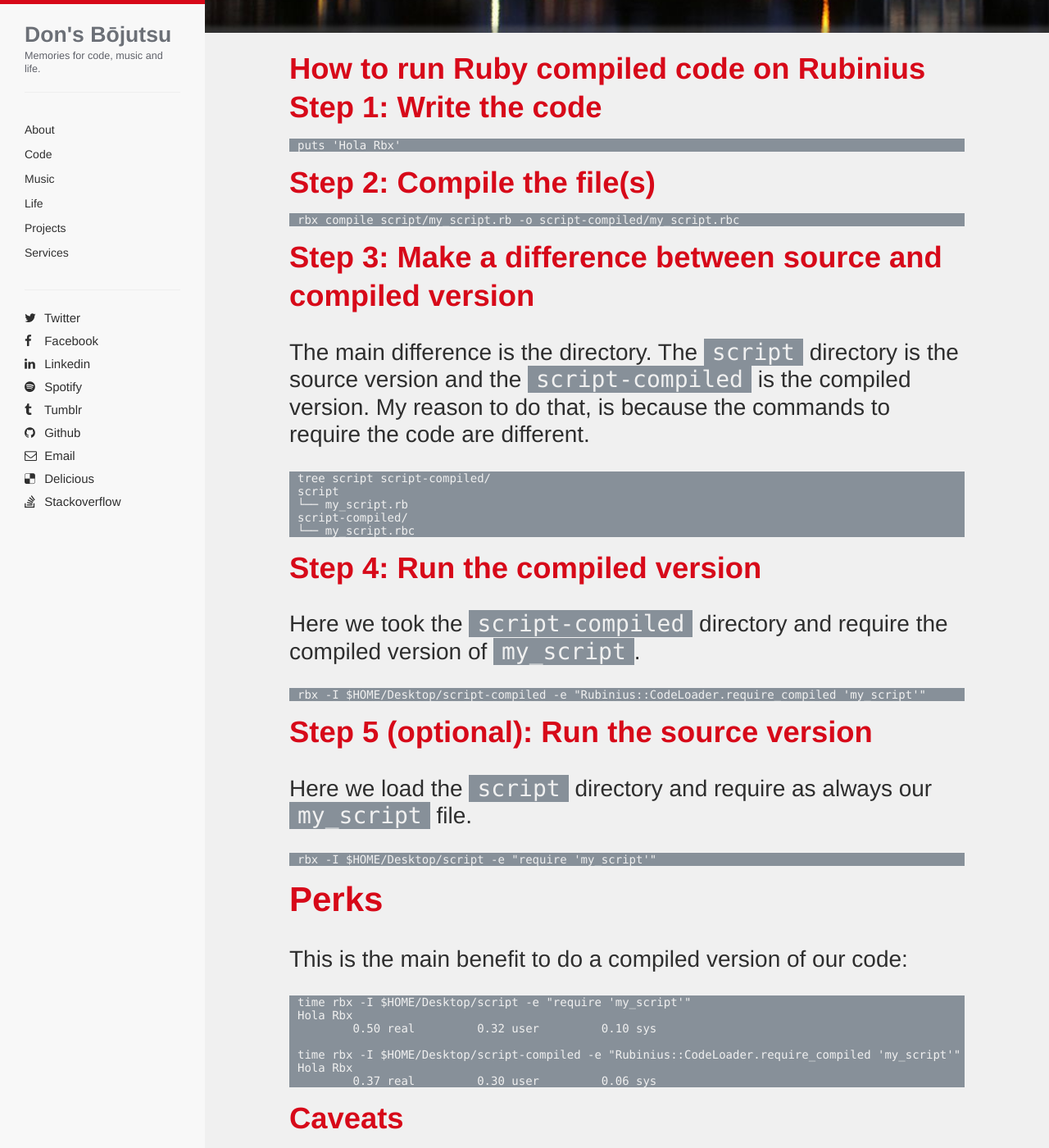
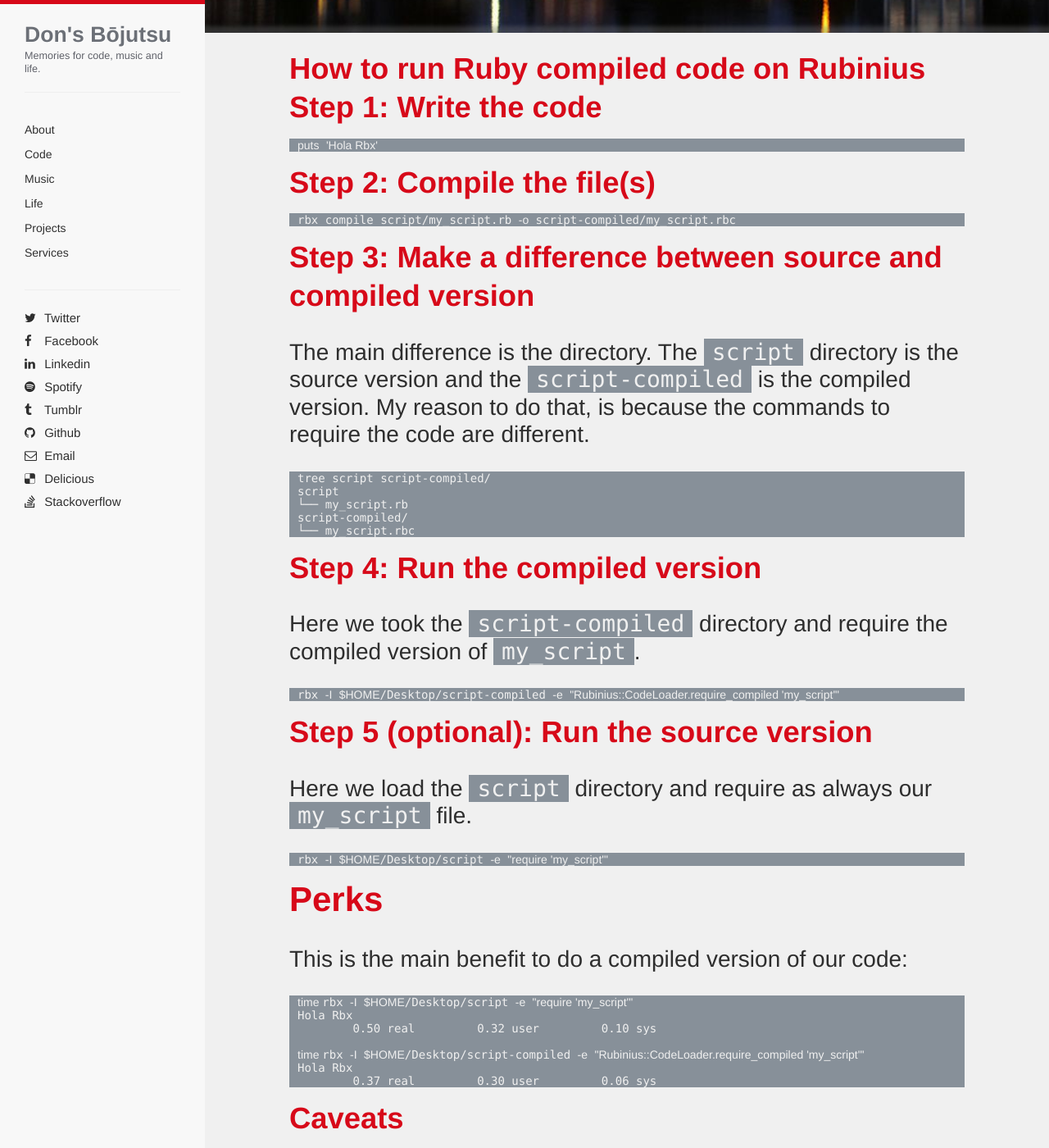
Before and after one commit to gzfrancisco/gzfrancisco.github.io, a Jekyll site: the page built from _posts/2016-07-21-ruby-compiled-code.md, in a window 1280 px wide and 1400 px high, scrolled down 415 px. Shown: the whole window at 82% size. Built offline with Jekyll 4.4.1, drawn with Linux system fonts in a browser that asks for light colours; nearby versions of some CDN libraries; some of the changed text lies outside the part shown.

Commit message:
Changed values

````diff
--- a/Gemfile
+++ b/Gemfile
@@ -4,5 +4,4 @@
 gem 'sass'
 gem 'bourbon'
 gem 'foreman', require: false
-gem 'redcarpet'
-gem 'pygments.rb'
+gem 'kramdown'
--- a/_config.yml
+++ b/_config.yml
@@ -1,10 +1,10 @@
 name: Don's Bōjutsu
 permalink: pretty
-markdown: kramdown
 author: Francisco Granados
 description: 'Blog of Francisco Granados aka gzfrancisco, developer and economist.'
 tagline: 'Memories for code, music and life.'
 keywords: 'gzfrancisco blog, Francisco Granados, iOS developer, ruby programmer'
 timezone: America/Mexico_City
+url: http://gzfrancisco.name
+
 exclude: ['.gitignore', 'Gemfile', 'Gemfile.lock', 'LICENSE', 'Procfile', 'README.md']
-url: http://gzfrancisco.name
--- a/_posts/2016-07-21-ruby-compiled-code.md
+++ b/_posts/2016-07-21-ruby-compiled-code.md
@@ -9,37 +9,43 @@
 ## How to run Ruby compiled code on Rubinius
 
 ## Step 1: Write the code
-```
+
+```ruby
 puts 'Hola Rbx'
 ```
+
 ## Step 2: Compile the file(s)
 
-```
+```bash
 rbx compile script/my_script.rb -o script-compiled/my_script.rbc
 ```
 
 ## Step 3: Make a difference between source and compiled version
+
 The main difference is the directory. The ``script`` directory is the source version and the ``script-compiled`` is the compiled version.
 My reason to do that, is because the commands to require the code are different.
 
-```
+```bash
 tree script script-compiled/
 script
 └── my_script.rb
 script-compiled/
 └── my_script.rbc
 ```
+
 ## Step 4: Run the compiled version
+
 Here we took the ``script-compiled`` directory and require the compiled version of ``my_script``.
 
-```
+```bash
 rbx -I $HOME/Desktop/script-compiled -e "Rubinius::CodeLoader.require_compiled 'my_script'"
 ```
 
 ## Step 5 (optional): Run the source version
+
 Here we load the ``script`` directory and require as always our ``my_script`` file.
 
-```
+```bash
 rbx -I $HOME/Desktop/script -e "require 'my_script'"
 ```
 
@@ -47,7 +53,7 @@
 
 This is the main benefit to do a compiled version of our code:
 
-```
+```bash
 time rbx -I $HOME/Desktop/script -e "require 'my_script'"
 Hola Rbx
         0.50 real         0.32 user         0.10 sys
@@ -56,6 +62,7 @@
 Hola Rbx
         0.37 real         0.30 user         0.06 sys
 ```
+
 ## Caveats
 
 Please, before use this Rubinius feature in production; read the Caveats section of the post [Running Ruby with no Ruby][Rubinius post] to make sure you are aware of this future problems.
````
Also changed, not shown: other parts of _posts/2016-07-21-ruby-compiled-code.md (+1 -1 lines), Gemfile.lock.
